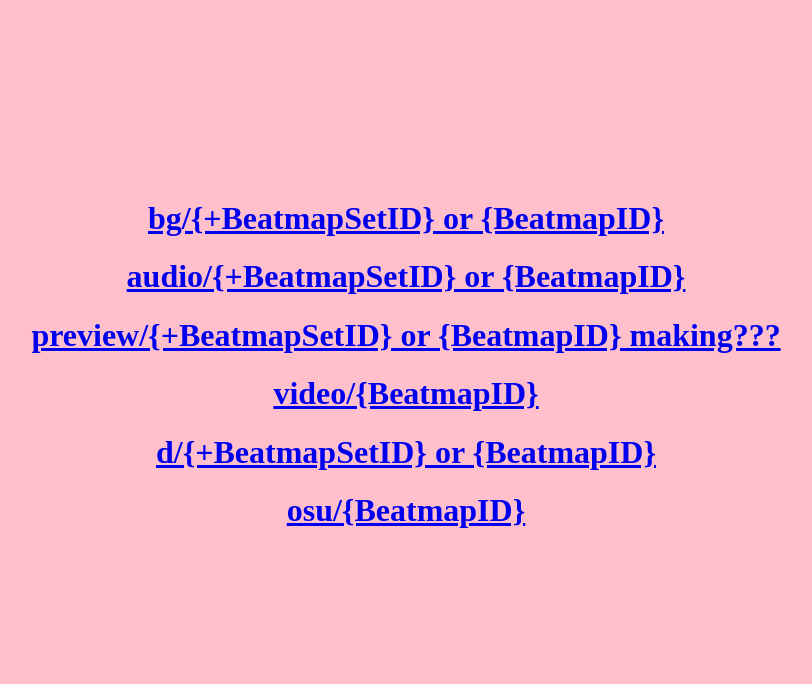
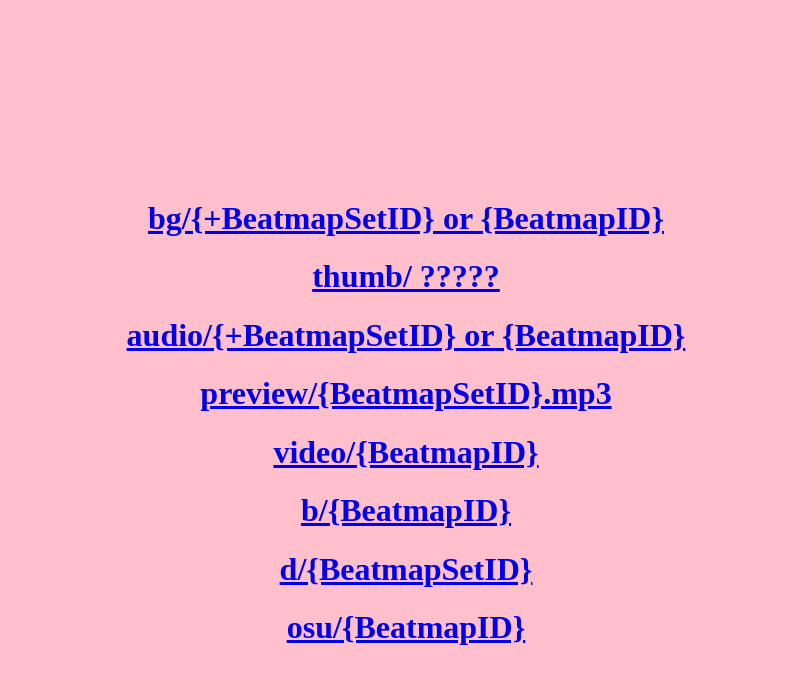
Before and after one commit to osuRedstar/osu-media-server, a Flask app: page / in a window 1280 px wide. Shown: the top 684 px of the page, without its empty margins (234-1046 px from the left). Run offline with Flask 3, Linux system fonts and the light colour scheme.

Commit message:
Update index.html

```diff
--- a/templates/index.html
+++ b/templates/index.html
@@ -14,6 +14,12 @@
         </h1>
 
         <h1>
+            <a href="/thumb/" target="_blank" rel="noopener noreferrer">
+                thumb/ ?????
+            </a>
+        </h1>
+
+        <h1>
             <a href="/audio/" target="_blank" rel="noopener noreferrer">
                 audio/{+BeatmapSetID} or {BeatmapID}
             </a>
@@ -21,7 +27,7 @@
 
         <h1>
             <a href="/preview/" target="_blank" rel="noopener noreferrer">
-                preview/{+BeatmapSetID} or {BeatmapID} making???
+                preview/{BeatmapSetID}.mp3
             </a>
         </h1>
 
@@ -32,8 +38,14 @@
         </h1>
 
         <h1>
+            <a href="/b/" target="_blank" rel="noopener noreferrer">
+                b/{BeatmapID}
+            </a>
+        </h1>
+
+        <h1>
             <a href="/d/" target="_blank" rel="noopener noreferrer">
-                d/{+BeatmapSetID} or {BeatmapID}
+                d/{BeatmapSetID}
             </a>
         </h1>
 
```
